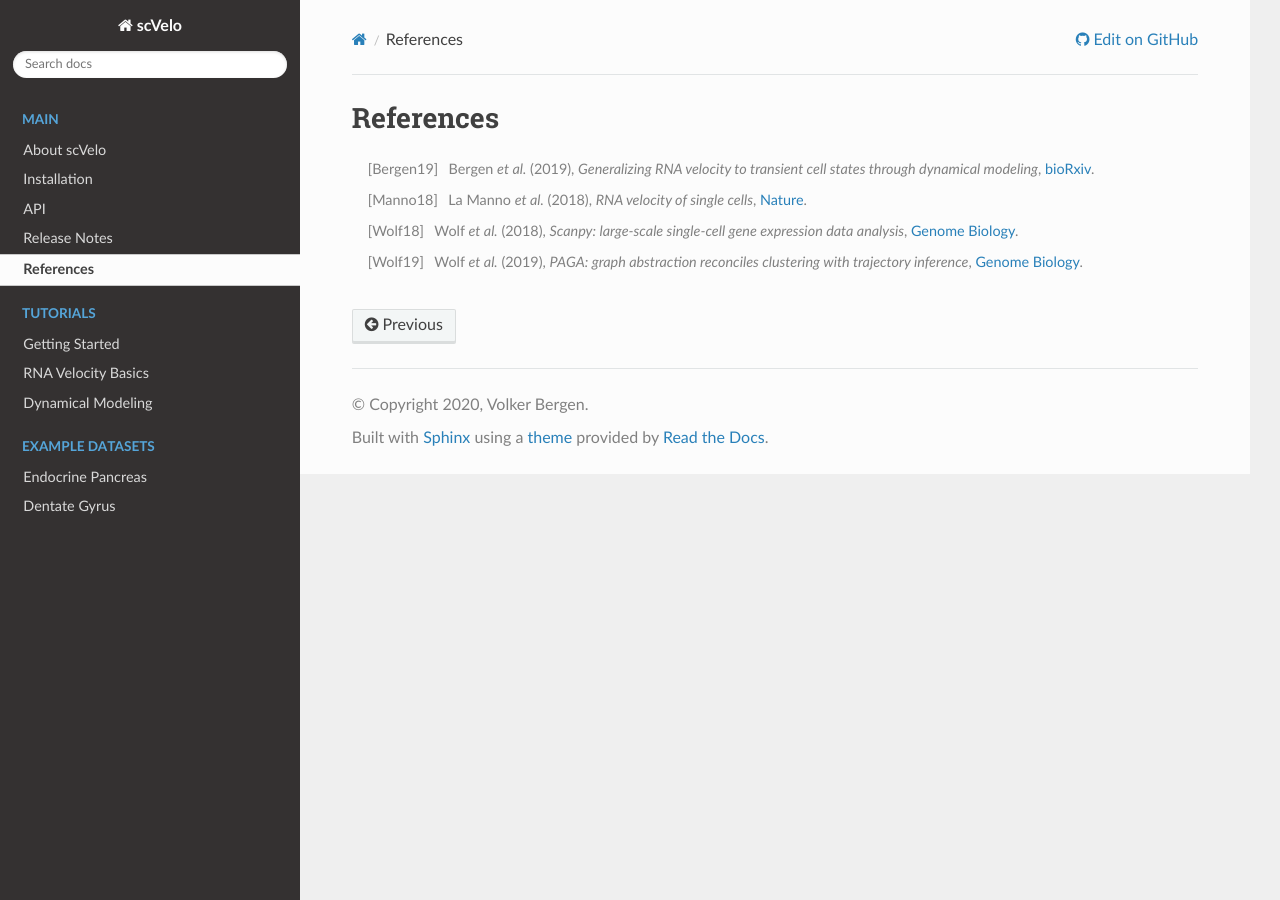
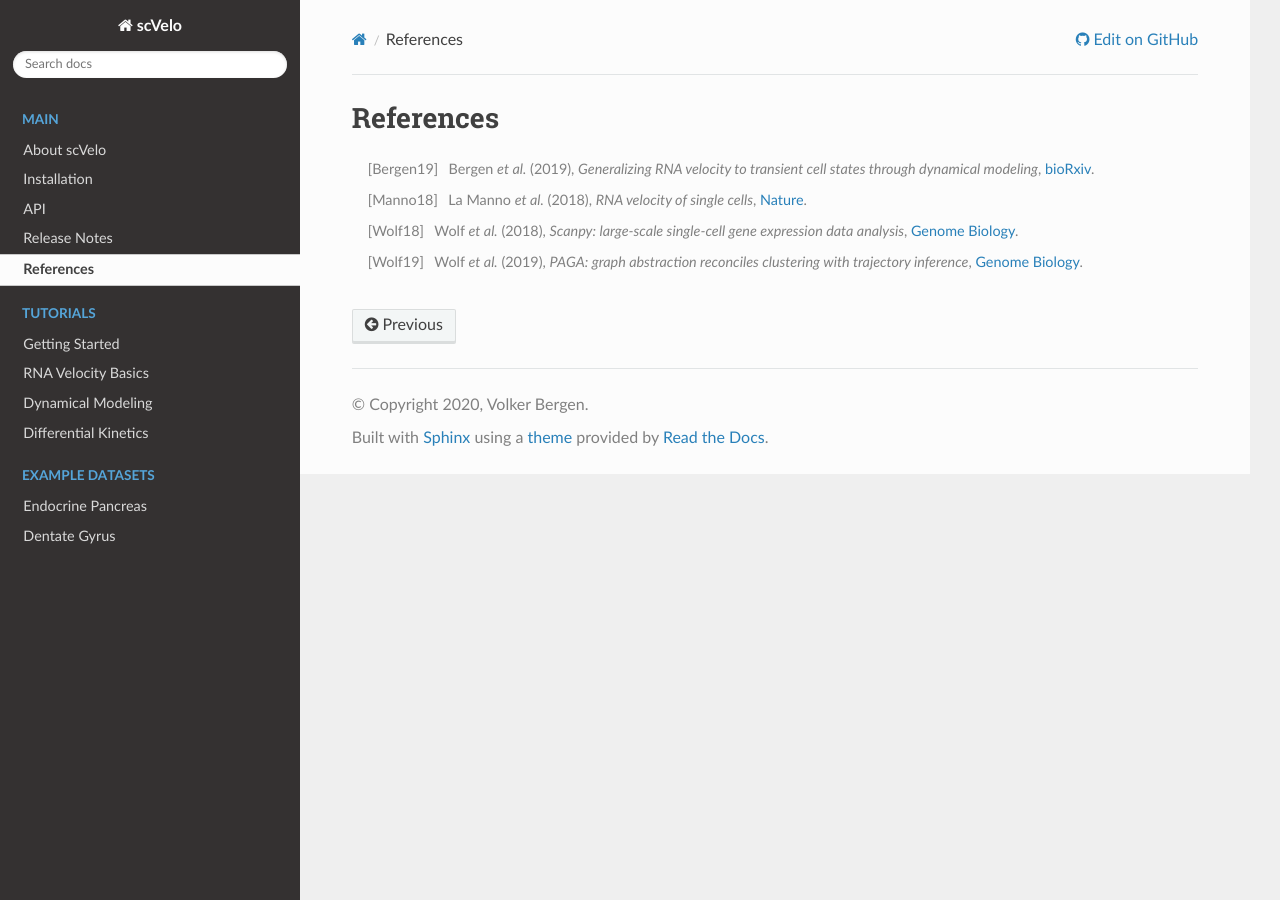
Before and after one commit to theislab/scvelo, a Sphinx documentation site: the page built from docs/source/references.rst, in a window 1280 px wide. Built offline with Sphinx 7.4.7 and the Read the Docs theme 2.0.0, drawn with Linux system fonts in a browser that asks for light colours; the version number could not be read and is left out.

```diff
--- a/docs/source/index.rst
+++ b/docs/source/index.rst
@@ -57,6 +57,7 @@
    Getting Started <https://scvelo.readthedocs.io/getting_started.html>
    RNA Velocity Basics <https://scvelo-notebooks.readthedocs.io/VelocityBasics.html>
    Dynamical Modeling <https://scvelo-notebooks.readthedocs.io/DynamicalModeling.html>
+   Differential Kinetics <https://scvelo-notebooks.readthedocs.io/DifferentialKinetics.html>
 
 .. toctree::
    :caption: Example Datasets
```
